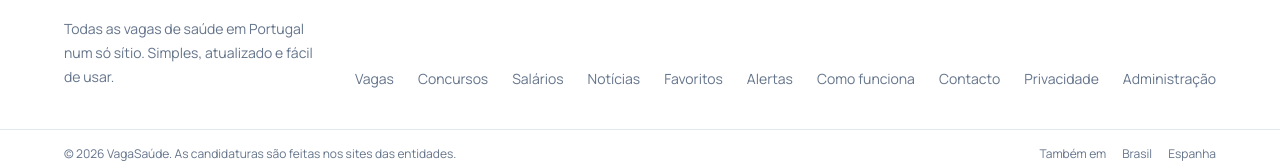
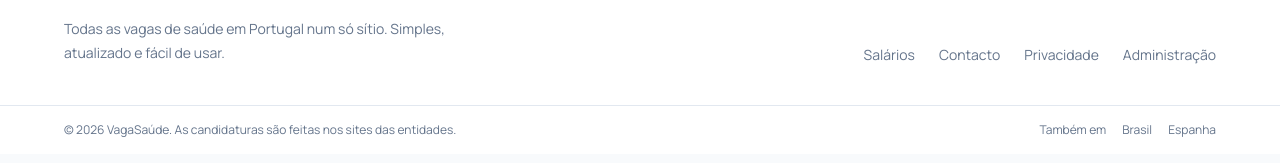
Before and after one commit to joaodominguez/vagasaude, a Next.js app in the folder apps/web/: page / in a window 1280 px wide. Shown: the part 3839-4002 px from the top of the page. Built offline with nearby package versions, Linux system fonts and the light colour scheme; no server answers.

Commit message:
rodapé: sem os links que já estão no menu de topo

```diff
--- a/apps/web/src/components/footer.tsx
+++ b/apps/web/src/components/footer.tsx
@@ -13,26 +13,8 @@ export function Footer() {
           </p>
         </div>
         <nav className="flex flex-wrap gap-x-6 gap-y-3 text-sm text-muted">
-          <Link className="hover:text-primary" href="/vagas">
-            Vagas
-          </Link>
-          <Link className="hover:text-primary" href="/concursos">
-            Concursos
-          </Link>
           <Link className="hover:text-primary" href="/salarios">
             Salários
-          </Link>
-          <Link className="hover:text-primary" href="/noticias">
-            Notícias
-          </Link>
-          <Link className="hover:text-primary" href="/favoritos">
-            Favoritos
-          </Link>
-          <Link className="hover:text-primary" href="/alertas">
-            Alertas
-          </Link>
-          <Link className="hover:text-primary" href="/como-funciona">
-            Como funciona
           </Link>
           <Link className="hover:text-primary" href="/contacto">
             Contacto
```
